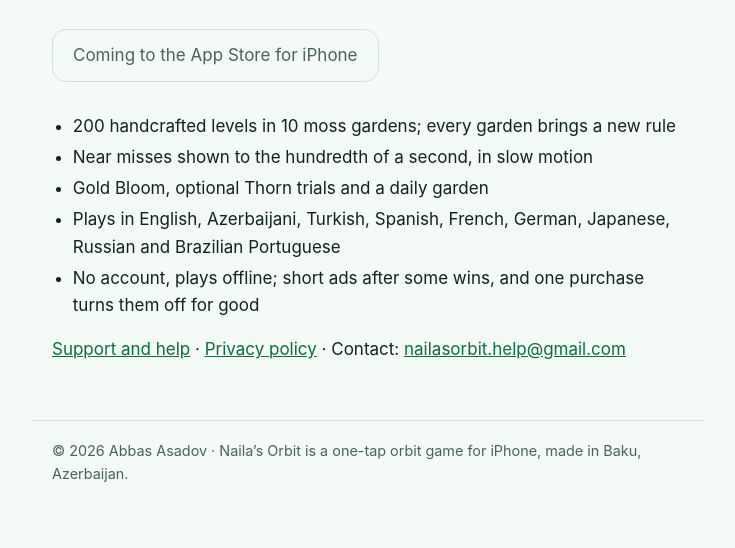
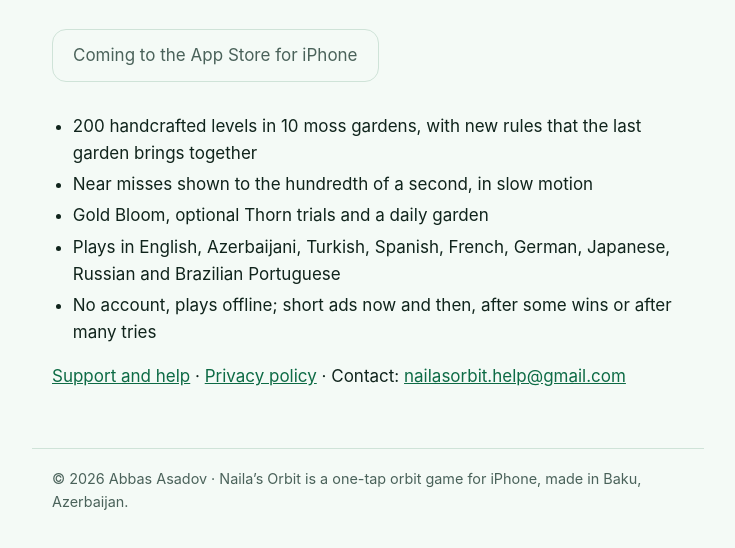
Before and after one commit to abbasasadov1-coder/abbasasadov1-coder.github.io, a plain HTML site: page index.html in a window 1280 px wide. Shown: the part 194-742 px from the top of the page, without its empty margins (272-1007 px from the left). Drawn offline with Linux system fonts and the light colour scheme.

Commit message:
Home page: the game's current ad wording, no purchase promised

```diff
--- a/index.html
+++ b/index.html
@@ -19,11 +19,11 @@
 <p class="lead">A quiet one-tap orbit game for iPhone: tap once to leap from orbit to orbit, slip past danger by a hair and make the bud bloom.</p>
 <span class="soon">Coming to the App Store for iPhone</span>
 <ul>
-<li>200 handcrafted levels in 10 moss gardens; every garden brings a new rule</li>
+<li>200 handcrafted levels in 10 moss gardens, with new rules that the last garden brings together</li>
 <li>Near misses shown to the hundredth of a second, in slow motion</li>
 <li>Gold Bloom, optional Thorn trials and a daily garden</li>
 <li>Plays in English, Azerbaijani, Turkish, Spanish, French, German, Japanese, Russian and Brazilian Portuguese</li>
-<li>No account, plays offline; short ads after some wins, and one purchase turns them off for good</li>
+<li>No account, plays offline; short ads now and then, after some wins or after many tries</li>
 </ul>
 <p><a href="support/">Support and help</a> · <a href="privacy/">Privacy policy</a> · Contact: <a href="mailto:nailasorbit.help@gmail.com">nailasorbit.help@gmail.com</a></p>
 </main>
```
